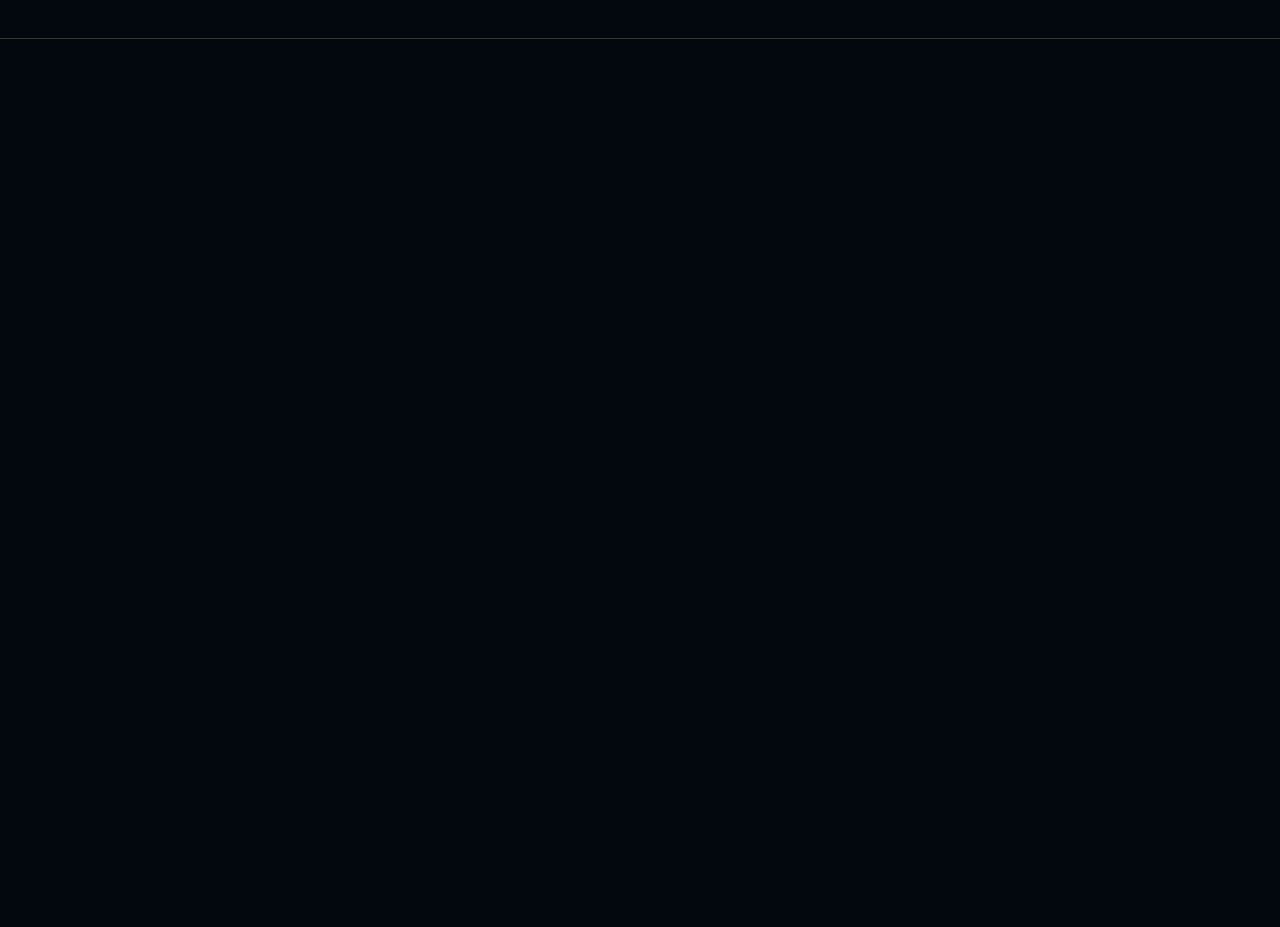
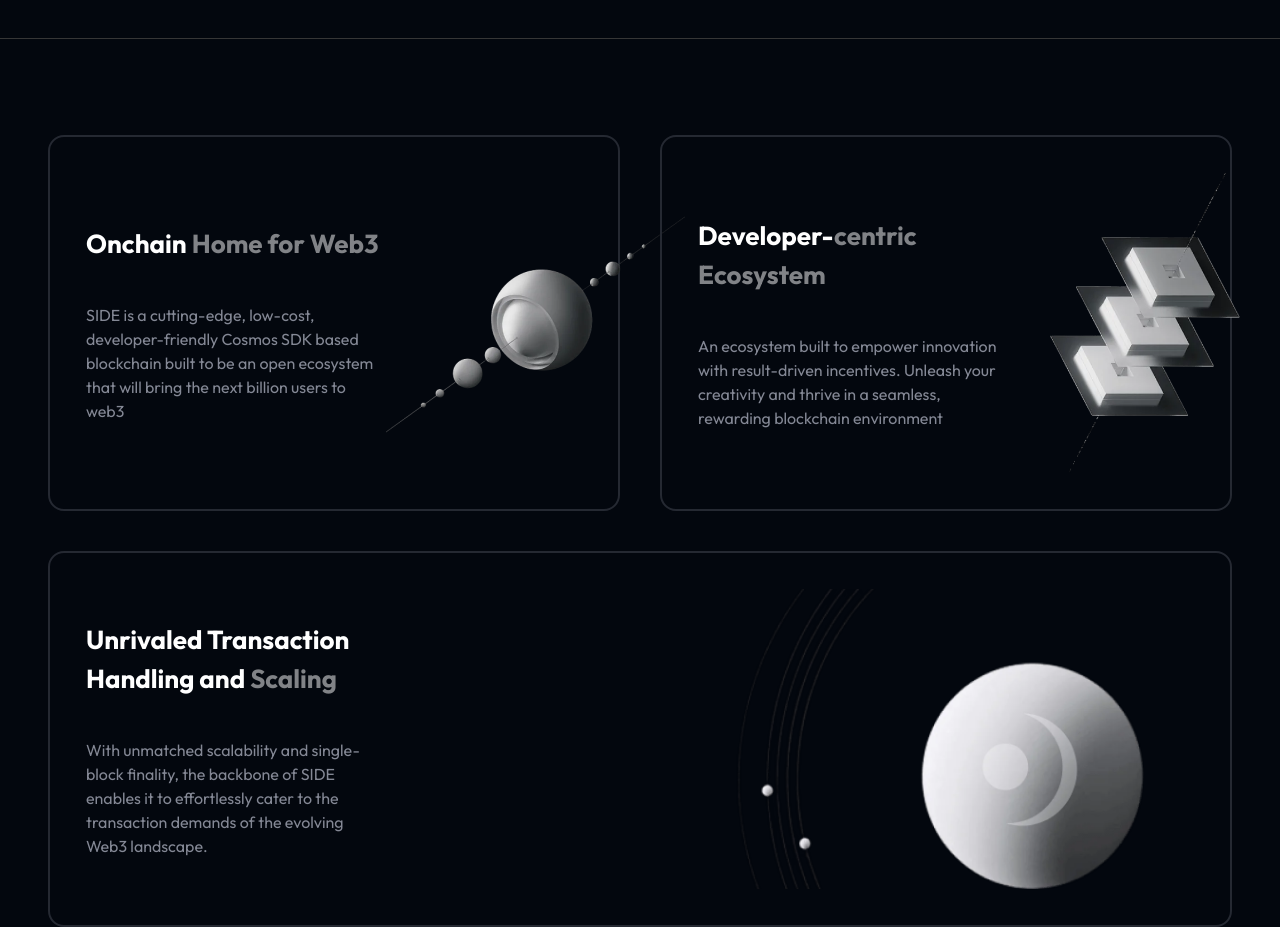
Before and after one commit to sideprotocol/sideprotocol.github.io, a Next.js app: page / in a window 1280 px wide. Shown: the part 6320-7247 px from the top of the page. Before the commit the page ends 6359 px from the top, so only its background shows below. Built offline with nearby package versions, Linux system fonts and the light colour scheme.

Commit message:
Update Onchain.js

```diff
--- a/src/app/components/Onchain.js
+++ b/src/app/components/Onchain.js
@@ -1,3 +1,73 @@
+"use client";
+import Image from "next/image";
+import sideOnchain from "./img/side_onchainhome.webp";
+import sideCentric from "./img/side_centric.webp";
+import sideUnrivaled from "./img/side_unrivaled.webp";
 export default function Onchain() {
-  return <div></div>;
+  const BlockList = [
+    {
+      title: "Onchain ",
+      subtitle: "Home for Web3",
+      id: "0",
+      img: sideOnchain,
+      imgStyle: "h-[300px] w-[300px]",
+      content:
+        "SIDE is a cutting-edge, low-cost, developer-friendly Cosmos SDK based blockchain built to be an open ecosystem that will bring the next billion users to web3",
+    },
+    {
+      title: "Developer-",
+      subtitle: "centric Ecosystem",
+      id: "1",
+      img: sideCentric,
+      imgStyle: "h-[300px] w-[300px]",
+      content:
+        "An ecosystem built to empower innovation with result-driven incentives. Unleash your creativity and thrive in a seamless, rewarding blockchain environment",
+    },
+  ];
+  const Block = {
+    title: "Unrivaled Transaction Handling and  ",
+    subtitle: "Scaling",
+    id: "0",
+    img: sideUnrivaled,
+    imgStyle: "h-[300px] w-[780px]",
+    content:
+      "With unmatched scalability and single-block finality, the backbone of SIDE enables it to effortlessly cater to the transaction demands of the evolving Web3 landscape.",
+  };
+  return (
+    <section className="px-12">
+      {/*  */}
+      <div className="grid grid-cols-2 gap-10">
+        {BlockList.map((block, index) => {
+          return (
+            <div
+              className="flex items-center justify-between border-2 rounded-2xl border-[#252932] p-9"
+              key={index}
+            >
+              <div className="">
+                <div className="font-bold text-[26px] mb-10">
+                  {block.title}
+                  <span className="text-[#ffffff80] ">{block.subtitle}</span>
+                </div>
+                <div className="w-[300px] text-[#848895] text-base">{block.content}</div>
+              </div>
+              <Image src={block.img} className={`${block.imgStyle}`} />
+            </div>
+          );
+        })}
+      </div>
+      {/*  */}
+      <div className=" mt-10 ">
+        <div className="flex items-center justify-between border-2 rounded-2xl border-[#252932] p-9">
+          <div className="">
+            <div className="font-bold text-[26px] mb-10">
+              {Block.title}
+              <span className="text-[#ffffff80] "> {Block.subtitle}</span>
+            </div>
+            <div className="w-[300px] text-[#848895] text-base">{Block.content}</div>
+          </div>
+          <Image src={Block.img} className={`${Block.imgStyle}`} />
+        </div>
+      </div>
+    </section>
+  );
 }
```
